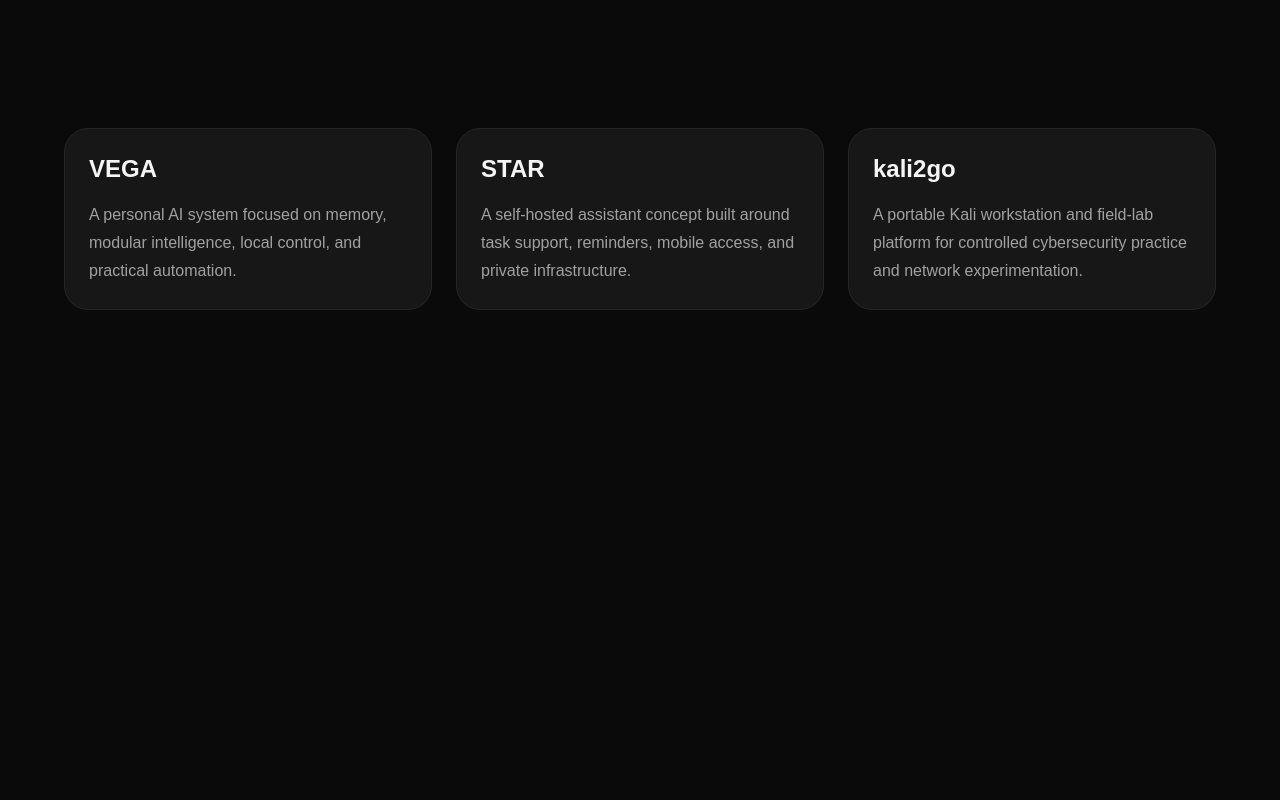
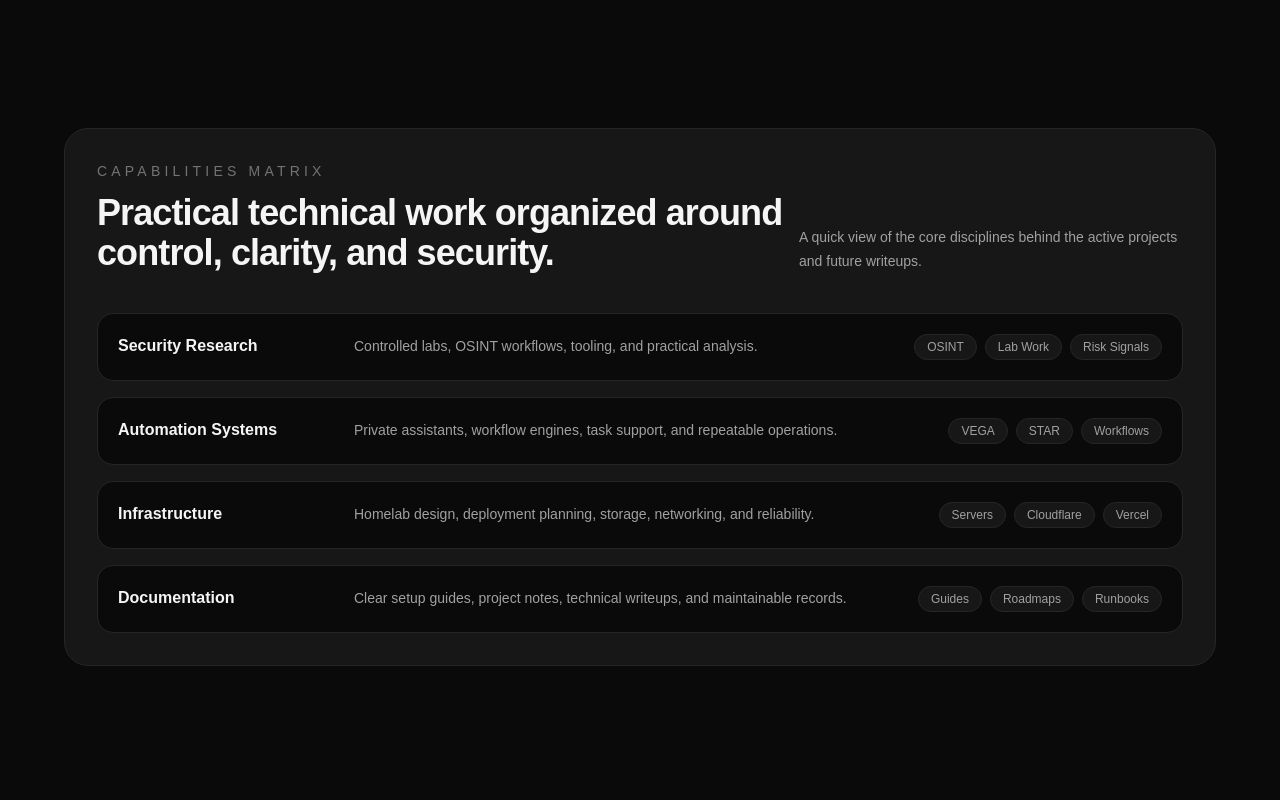
Before and after one commit to Into-The-Grey/ghsolutions-site, a Next.js app: page / in a window 1280 px wide. Shown: the part 1600-2400 px from the top of the page. Built offline with nearby package versions, Linux system fonts and the light colour scheme.

Commit message:
Add capabilities matrix

```diff
--- a/app/page.tsx
+++ b/app/page.tsx
@@ -1,4 +1,5 @@
 import ButtonLink from "@/components/ButtonLink";
+import CapabilitiesMatrix from "@/components/CapabilitiesMatrix";
 import Card from "@/components/Card";
 import HeroVisual from "@/components/HeroVisual";
 import PageShell from "@/components/PageShell";
@@ -62,6 +63,10 @@
       </PageShell>
 
       <PageShell>
+        <CapabilitiesMatrix />
+      </PageShell>
+
+      <PageShell>
         <div className="grid gap-6 md:grid-cols-3">
           {featuredProjects.map((project) => (
             <Card
--- /dev/null
+++ b/components/CapabilitiesMatrix.tsx
@@ -0,0 +1,72 @@
+const capabilities = [
+  {
+    area: "Security Research",
+    signal: "Controlled labs, OSINT workflows, tooling, and practical analysis.",
+    tags: ["OSINT", "Lab Work", "Risk Signals"],
+  },
+  {
+    area: "Automation Systems",
+    signal:
+      "Private assistants, workflow engines, task support, and repeatable operations.",
+    tags: ["VEGA", "STAR", "Workflows"],
+  },
+  {
+    area: "Infrastructure",
+    signal:
+      "Homelab design, deployment planning, storage, networking, and reliability.",
+    tags: ["Servers", "Cloudflare", "Vercel"],
+  },
+  {
+    area: "Documentation",
+    signal:
+      "Clear setup guides, project notes, technical writeups, and maintainable records.",
+    tags: ["Guides", "Roadmaps", "Runbooks"],
+  },
+];
+
+export default function CapabilitiesMatrix() {
+  return (
+    <div className="rounded-3xl border border-neutral-800 bg-neutral-900 p-8">
+      <div className="flex flex-col gap-4 sm:flex-row sm:items-end sm:justify-between">
+        <div>
+          <p className="text-sm uppercase tracking-[0.3em] text-neutral-500">
+            Capabilities Matrix
+          </p>
+          <h2 className="mt-3 max-w-3xl text-4xl font-bold tracking-tight text-neutral-100">
+            Practical technical work organized around control, clarity, and
+            security.
+          </h2>
+        </div>
+        <p className="max-w-sm text-sm leading-6 text-neutral-400">
+          A quick view of the core disciplines behind the active projects and
+          future writeups.
+        </p>
+      </div>
+      <div className="mt-10 grid gap-4">
+        {capabilities.map((capability) => (
+          <div
+            key={capability.area}
+            className="grid gap-4 rounded-2xl border border-neutral-800 bg-neutral-950 p-5 transition hover:border-neutral-600 md:grid-cols-[220px_1fr_260px]"
+          >
+            <div>
+              <p className="font-semibold text-neutral-100">{capability.area}</p>
+            </div>
+            <p className="text-sm leading-6 text-neutral-400">
+              {capability.signal}
+            </p>
+            <div className="flex flex-wrap gap-2 md:justify-end">
+              {capability.tags.map((tag) => (
+                <span
+                  key={tag}
+                  className="rounded-full border border-neutral-800 bg-neutral-900 px-3 py-1 text-xs text-neutral-400"
+                >
+                  {tag}
+                </span>
+              ))}
+            </div>
+          </div>
+        ))}
+      </div>
+    </div>
+  );
+}
```
